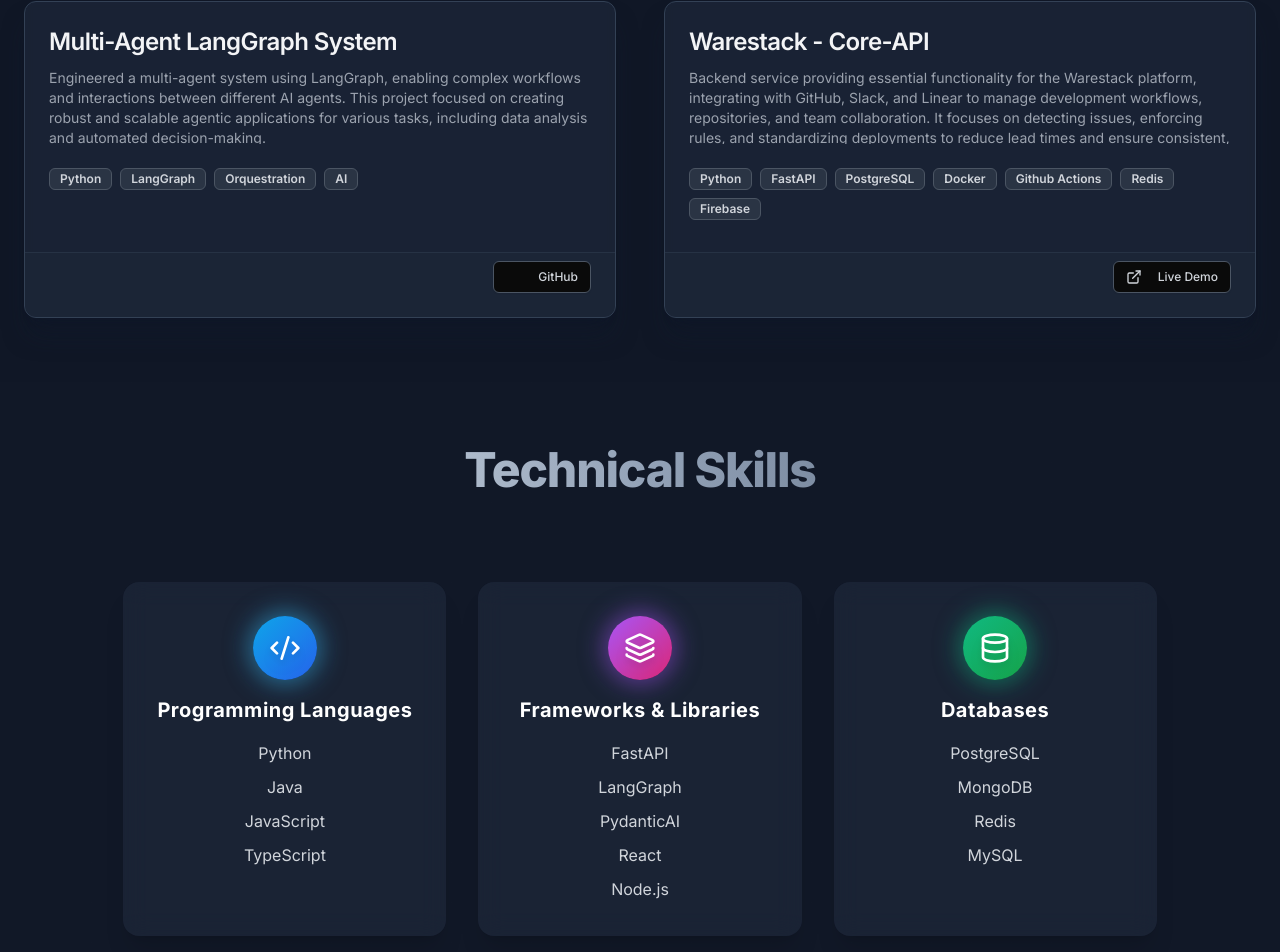
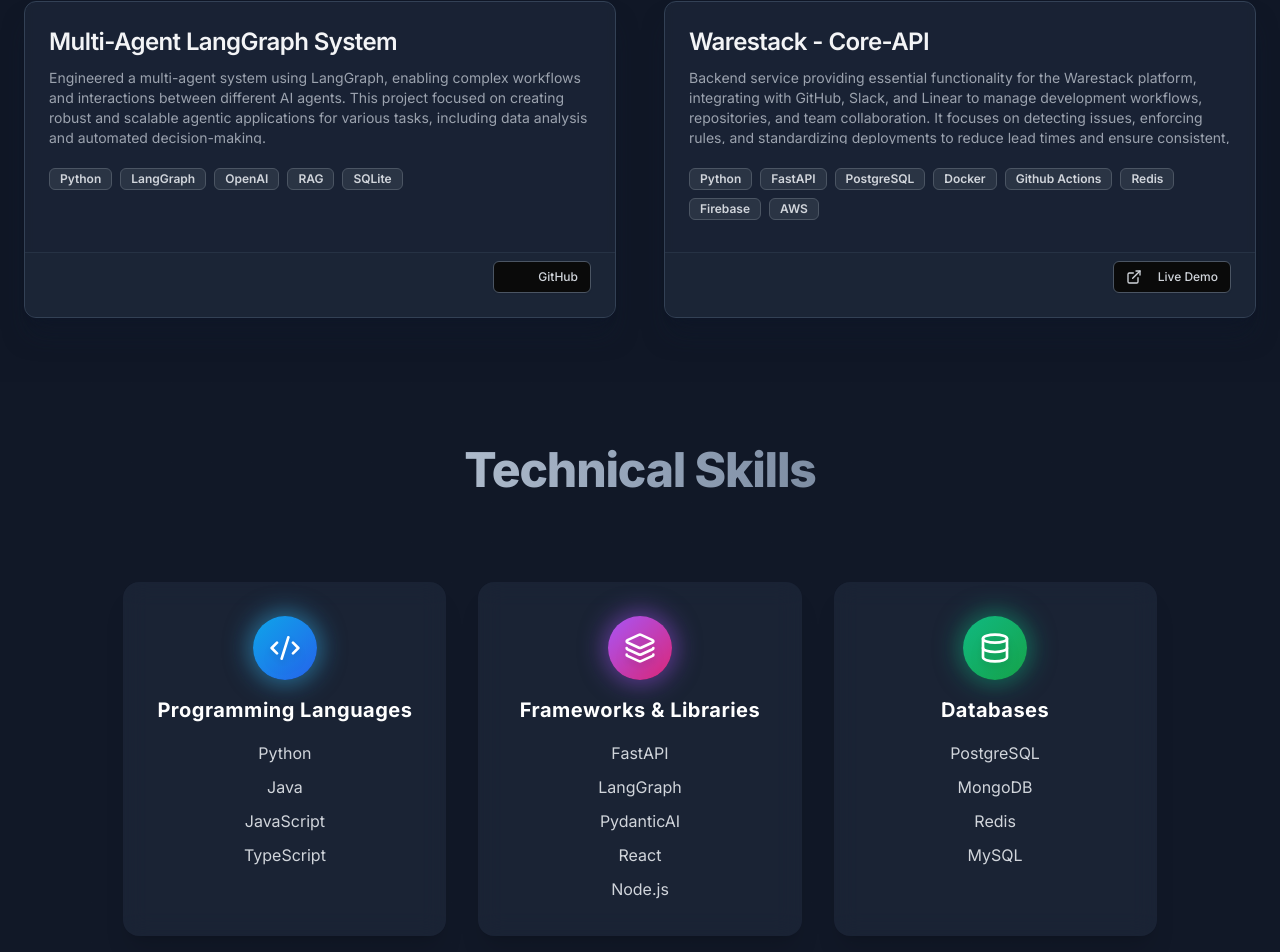
Before and after one commit to cgoncalves94/portfolio-cesar, a Next.js app: page / in a window 1280 px wide. Shown: the part 2154-3106 px from the top of the page. Built offline with nearby package versions, Linux system fonts and the light colour scheme; some icons are missing.

Commit message:
fix: update project tags for Multi-Agent LangGraph System and Warestack - Core-API for accuracy

```diff
--- a/src/components/Projects.tsx
+++ b/src/components/Projects.tsx
@@ -25,14 +25,14 @@
   {
     title: "Multi-Agent LangGraph System",
     description: "Engineered a multi-agent system using LangGraph, enabling complex workflows and interactions between different AI agents. This project focused on creating robust and scalable agentic applications for various tasks, including data analysis and automated decision-making.",
-    tags: ["Python", "LangGraph", "Orquestration","AI"],
+    tags: ["Python", "LangGraph", "OpenAI", "RAG", "SQLite"],
     githubLink: "https://github.com/cgoncalves94/multi_agent_system",
     liveLink: null,
   },
   {
     title: "Warestack - Core-API",
     description: "Backend service providing essential functionality for the Warestack platform, integrating with GitHub, Slack, and Linear to manage development workflows, repositories, and team collaboration. It focuses on detecting issues, enforcing rules, and standardizing deployments to reduce lead times and ensure consistent, reliable releases.",
-    tags: ["Python", "FastAPI", "PostgreSQL", "Docker", "Github Actions", "Redis", "Firebase"],
+    tags: ["Python", "FastAPI", "PostgreSQL", "Docker", "Github Actions", "Redis", "Firebase", "AWS"],
     githubLink: null,
     liveLink: "https://warestack.com/",
   },
```
